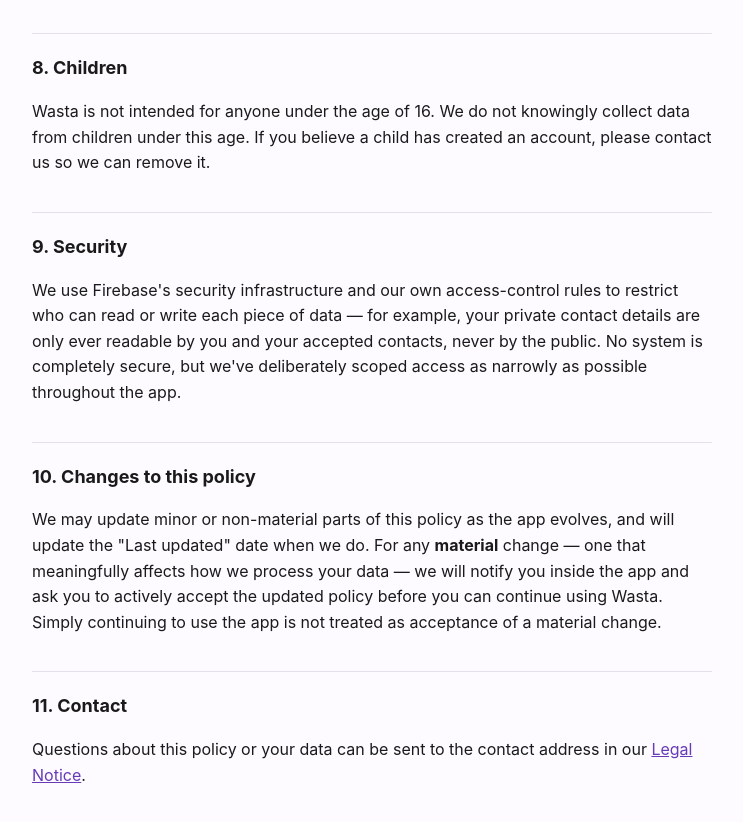
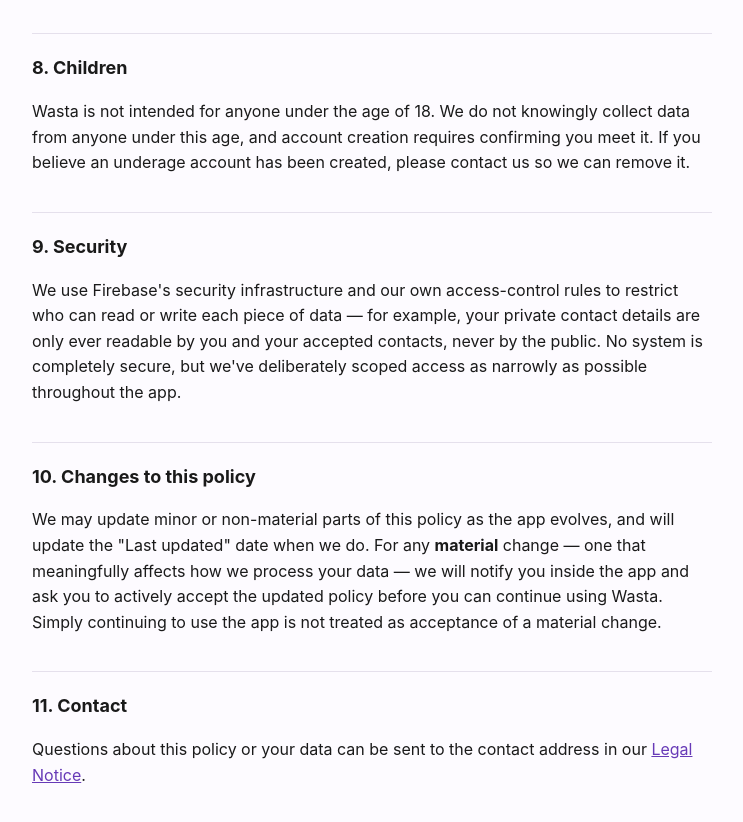
Before and after one commit to Nima512/wasta-legal, a plain HTML site: page privacy-policy.html in a window 1280 px wide. Shown: the part 3147-3969 px from the top of the page, without its empty margins (268-1011 px from the left). Drawn offline with Linux system fonts and the light colour scheme.

Commit message:
Raise minimum age from 16 to 18 to match the new in-app age confirmation

```diff
--- a/privacy-policy.html
+++ b/privacy-policy.html
@@ -143,10 +143,10 @@
   instead.</p>
 
   <h2>8. Children</h2>
-  <p>Wasta is not intended for anyone under the age of 16. We do not
-  knowingly collect data from children under this age. If you believe
-  a child has created an account, please contact us so we can remove
-  it.</p>
+  <p>Wasta is not intended for anyone under the age of 18. We do not
+  knowingly collect data from anyone under this age, and account
+  creation requires confirming you meet it. If you believe an underage
+  account has been created, please contact us so we can remove it.</p>
 
   <h2>9. Security</h2>
   <p>We use Firebase's security infrastructure and our own
```
Also changed, not shown: terms-of-service.html (+1 -1 lines).
